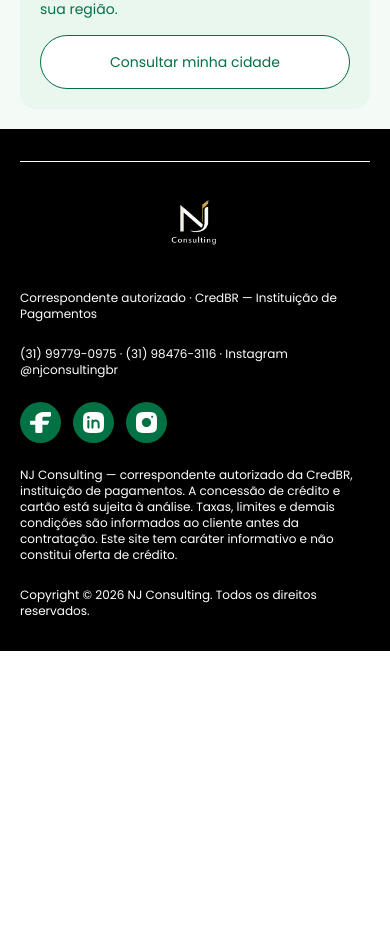
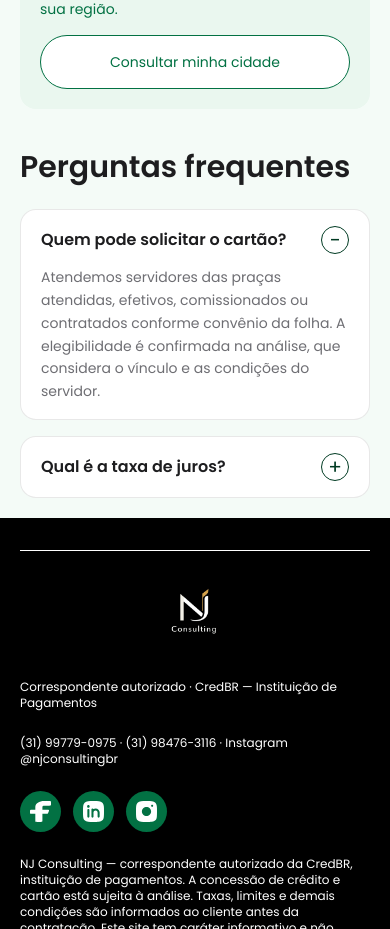
Before and after one commit to mariadxavier/nj-consulting, a Next.js app: page / in a window 390 px wide. Shown: the part 6146-7075 px from the top of the page. Before the commit the page ends 6797 px from the top, so only its background shows below. Built offline with nearby package versions, Linux system fonts and the light colour scheme.

Commit message:
feat: adiciona FAQ para mobile

```diff
--- a/app/page.tsx
+++ b/app/page.tsx
@@ -1,4 +1,14 @@
-import { Header, Hero, Footer, AboutUs, BRCardInfo, HowItWorks, PublicAudience, OurPlaces } from '@/src/components';
+import {
+  Header,
+  Hero,
+  Footer,
+  AboutUs,
+  BRCardInfo,
+  HowItWorks,
+  PublicAudience,
+  OurPlaces,
+  FAQ,
+} from '@/src/components';
 
 export default function Home() {
   return (
@@ -10,6 +20,7 @@ export default function Home() {
       <HowItWorks />
       <PublicAudience />
       <OurPlaces />
+      <FAQ />
       <Footer />
     </main>
   );
--- /dev/null
+++ b/src/components/FAQ.tsx
@@ -0,0 +1,33 @@
+import FAQCollapseCard from './FAQCollapseCard';
+
+const questions = [
+  {
+    question: 'Quem pode solicitar o cartão?',
+    answer:
+      'Atendemos servidores das praças atendidas, efetivos, comissionados ou contratados conforme convênio da folha. A elegibilidade é confirmada na análise, que considera o vínculo e as condições do servidor.',
+    defaultOpen: true,
+  },
+  {
+    question: 'Qual é a taxa de juros?',
+    answer:
+      'Taxas, limites e demais condições são informados antes da contratação. A concessão do cartão está sujeita à análise.',
+  },
+];
+
+export default function FAQ() {
+  return (
+    <section className="flex flex-col gap-6 p-5">
+      <h1 className="text-3xl font-semibold text-(--color-black)">Perguntas frequentes</h1>
+      <div className="flex flex-col gap-4">
+        {questions.map((item) => (
+          <FAQCollapseCard
+            key={item.question}
+            question={item.question}
+            answer={item.answer}
+            defaultOpen={item.defaultOpen}
+          />
+        ))}
+      </div>
+    </section>
+  );
+}
--- /dev/null
+++ b/src/components/FAQCollapseCard.tsx
@@ -0,0 +1,42 @@
+'use client';
+
+import { useState } from 'react';
+
+type FAQCollapseCardProps = {
+  question: string;
+  answer: string;
+  defaultOpen?: boolean;
+};
+
+export default function FAQCollapseCard({
+  question,
+  answer,
+  defaultOpen = false,
+}: FAQCollapseCardProps) {
+  const [isOpen, setIsOpen] = useState(defaultOpen);
+
+  return (
+    <article className="rounded-2xl border border-black/10 bg-(--color-white) px-5 py-4">
+      <h2>
+        <button
+          type="button"
+          className="flex w-full cursor-pointer items-center justify-between gap-4 text-left"
+          aria-expanded={isOpen}
+          onClick={() => setIsOpen((open) => !open)}
+        >
+          <span className="font-semibold text-(--color-black)">{question}</span>
+          <span className="flex size-7 shrink-0 items-center justify-center rounded-full border border-(--color-green-dark) text-xl leading-none text-(--color-green-dark)">
+            {isOpen ? '−' : '+'}
+          </span>
+        </button>
+      </h2>
+      <div
+        className={`grid transition-[grid-template-rows] duration-200 ${isOpen ? 'grid-rows-[1fr]' : 'grid-rows-[0fr]'}`}
+      >
+        <div className="overflow-hidden">
+          <p className="pt-3 text-sm leading-relaxed text-(--color-gray)">{answer}</p>
+        </div>
+      </div>
+    </article>
+  );
+}
--- a/src/components/index.ts
+++ b/src/components/index.ts
@@ -8,6 +8,8 @@ export { default as Header } from "./Header";
 export { default as Hero } from "./Hero";
 export { default as HowItWorks } from "./HowItWorks";
 export { default as InfoChip } from "./InfoChip";
+export { default as FAQ } from "./FAQ";
+export { default as FAQCollapseCard } from "./FAQCollapseCard";
 export { default as Footer } from "./Footer";
 export { default as Frame } from "./Frame";
 export { default as OurPlaces } from "./OurPlaces";
```
